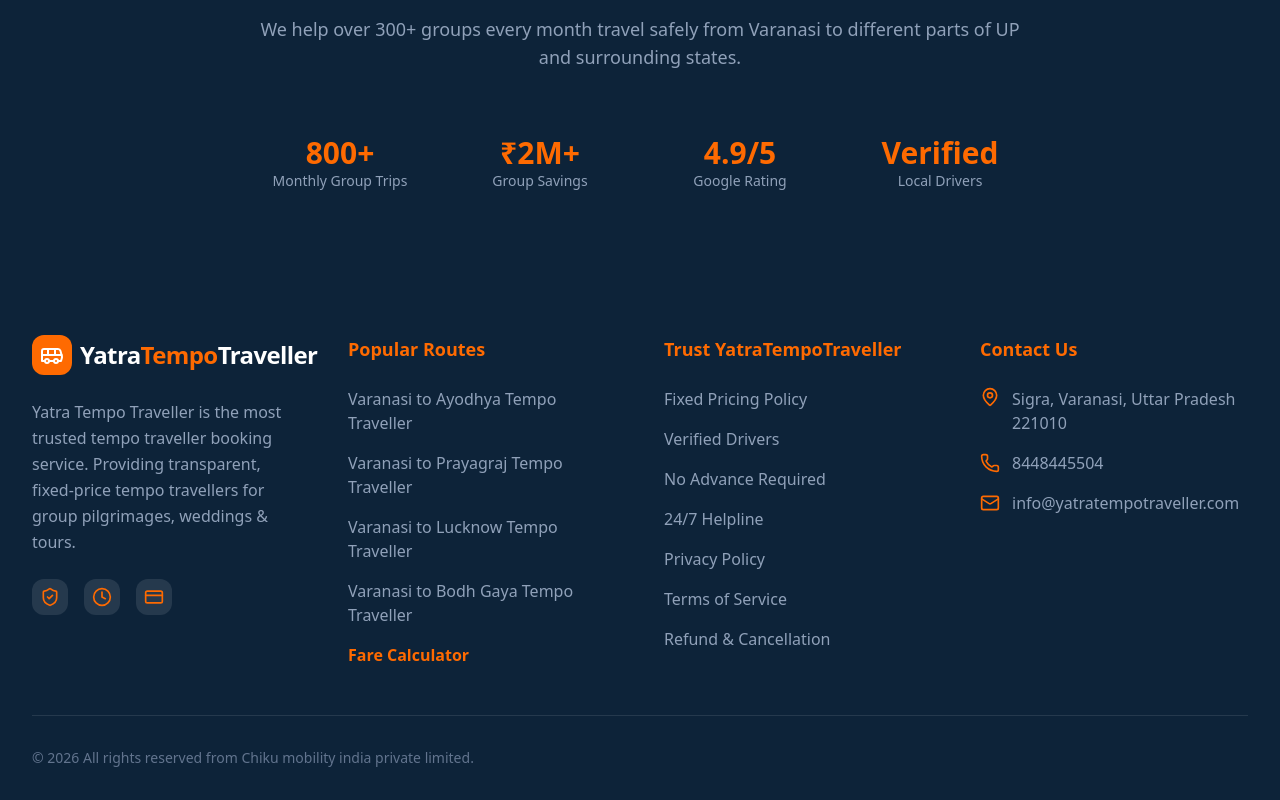
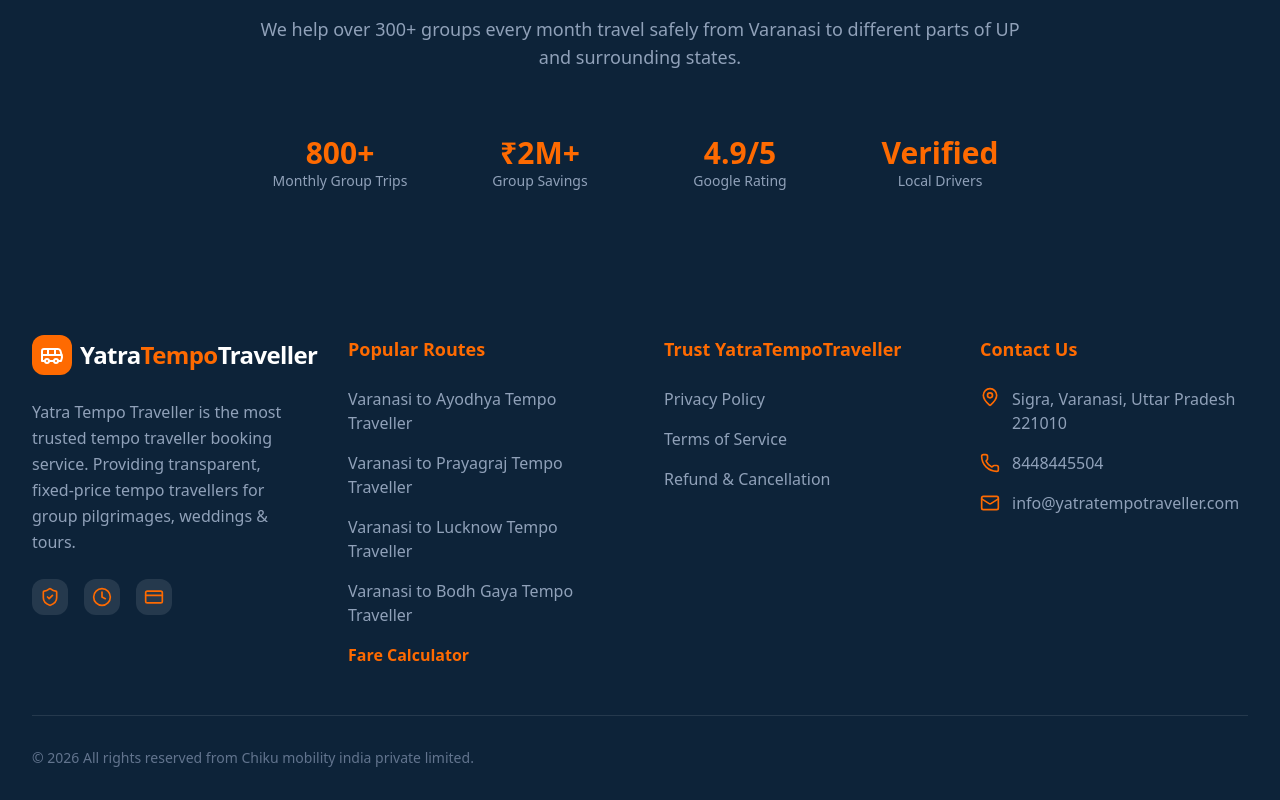
Before and after one commit to tempo-hub/tempo, a Next.js app: page / in a window 1280 px wide. Shown: the part 6932-7732 px from the top of the page. Built offline with nearby package versions, Linux system fonts and the light colour scheme.

Commit message:
Remove non-link text items from footer

```diff
--- a/app/components/footer.tsx
+++ b/app/components/footer.tsx
@@ -51,10 +51,6 @@
                     <div>
                         <h4 className="text-lg font-bold mb-6 text-primary">Trust YatraTempoTraveller</h4>
                         <ul className="space-y-4 text-slate-400">
-                            <li>Fixed Pricing Policy</li>
-                            <li>Verified Drivers</li>
-                            <li>No Advance Required</li>
-                            <li>24/7 Helpline</li>
                             <li>
                                 <Link href="/privacy-policy" className="hover:text-white transition-colors">Privacy Policy</Link>
                             </li>
```
